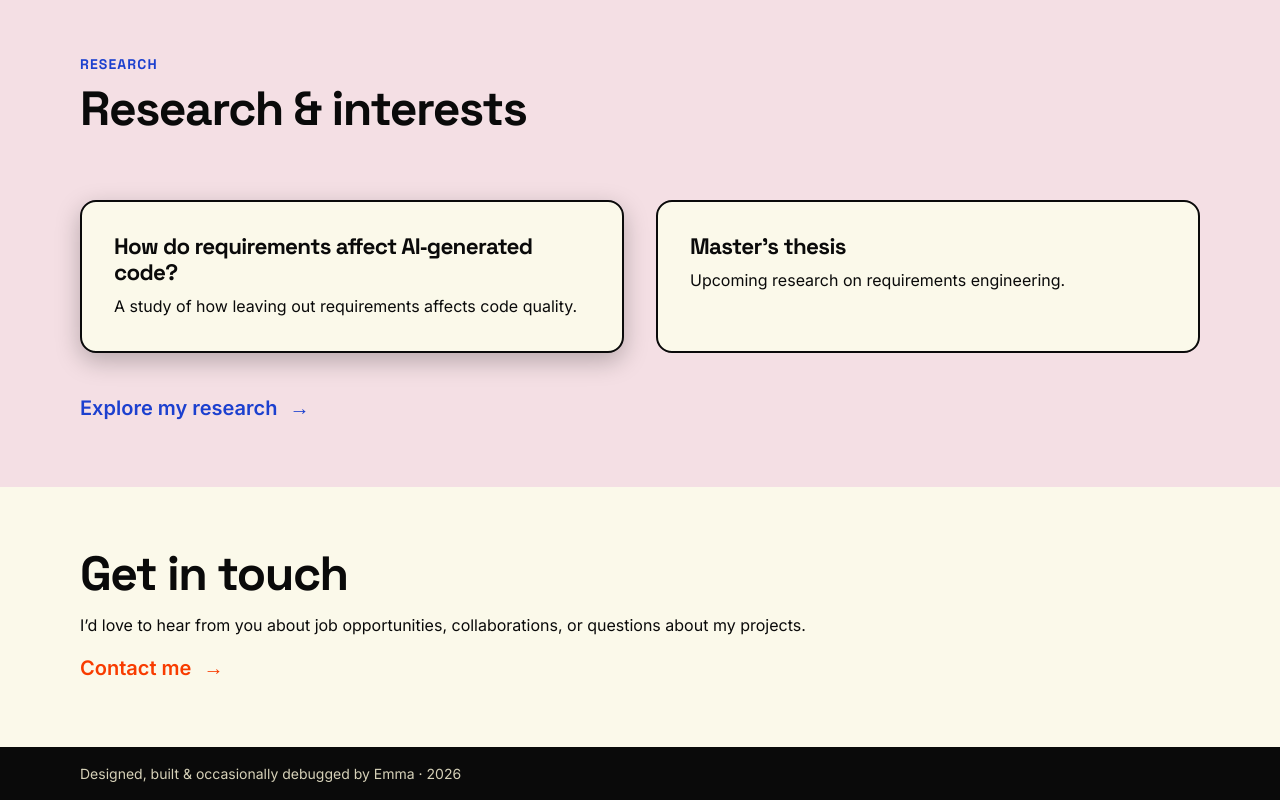
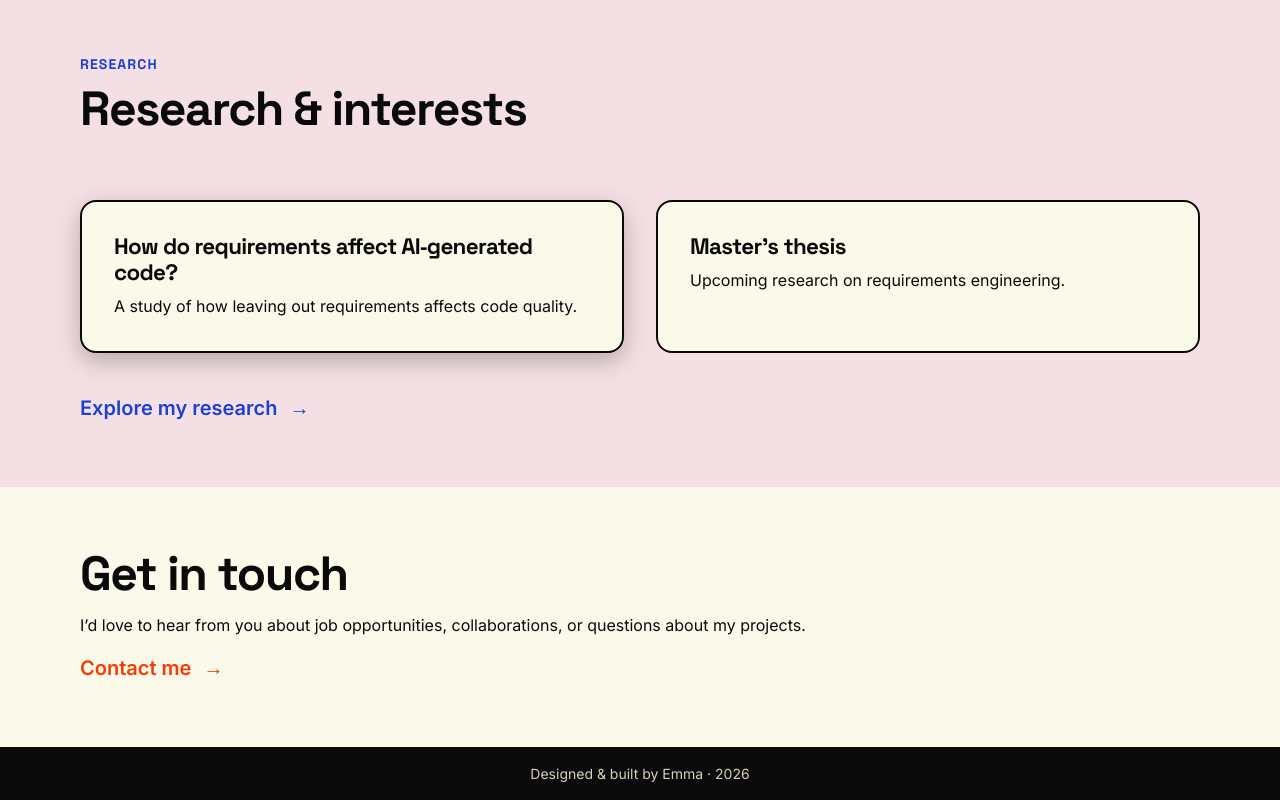
Before and after one commit to emmaaxelsso/portfolio, an Angular app in the folder my-portfolio/: page / in a window 1280 px wide. Shown: the part 2082-2882 px from the top of the page. Built offline with nearby package versions, Linux system fonts and the light colour scheme.

Commit message:
Refactor footer component styling and structure

```diff
--- a/my-portfolio/src/app/core/layout/footer/footer.component.html
+++ b/my-portfolio/src/app/core/layout/footer/footer.component.html
@@ -1,5 +1,5 @@
 <footer class="site-footer">
   <div class="container">
-    <p>Designed, built &amp; occasionally debugged by Emma · 2026</p>
+    <p>Designed &amp; built by Emma · 2026</p>
   </div>
 </footer>
--- a/my-portfolio/src/app/core/layout/footer/footer.component.scss
+++ b/my-portfolio/src/app/core/layout/footer/footer.component.scss
@@ -4,6 +4,7 @@
   padding-block: $spacing-md;
   background: $background-color;
   color: $text-muted-color;
+  text-align: center;
 
   p {
     margin: 0;
```
